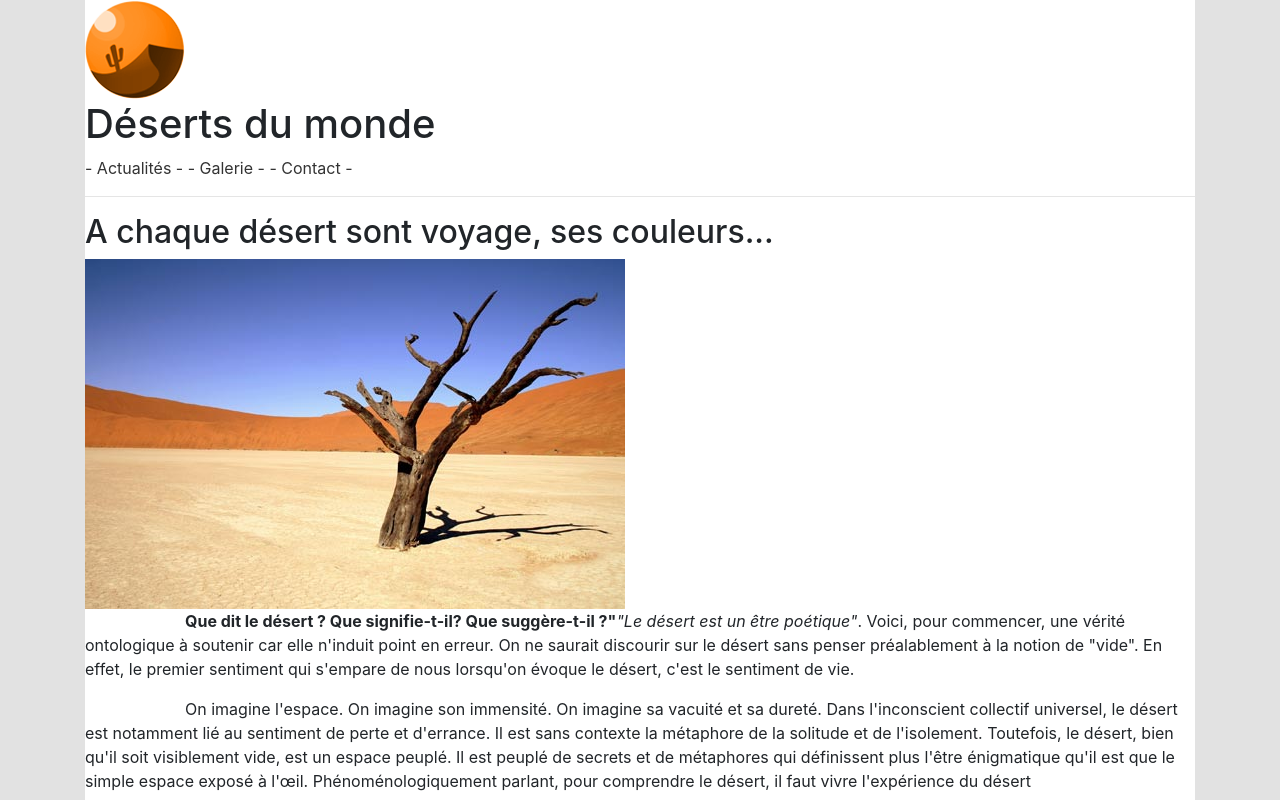
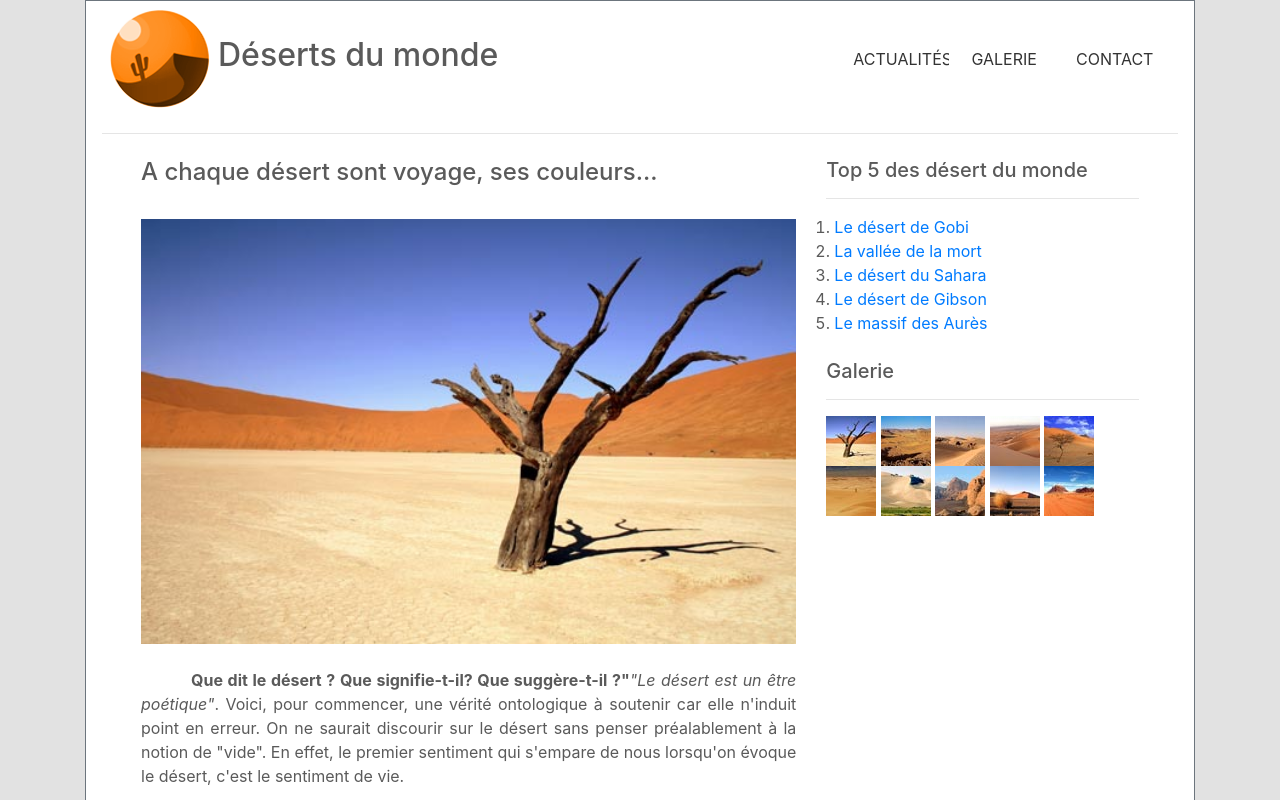
Before and after one commit to alexandre-ostacolpin/maquetteDESERT, a plain HTML site: page correction.html in a window 1280 px wide. Shown: the top 800 px of the page. Drawn offline with nearby package versions, Linux system fonts and the light colour scheme.

Commit message:
correction exo

```diff
--- a/correction.html
+++ b/correction.html
@@ -15,61 +15,73 @@
   </head>
   <body class="container">
     <!-- Début de page  -->
-    <div class="bg-white">
+
+    <div class="bg-white px-3 border border-secondary"><!-- px-3 padding axe horizontal -->
 
         <!-- ============================================================== -->
         <!-- Début contenu -->
         <!-- ============================================================== -->
-        <header>
-            <div>
-                <img src="img/logo.png" alt="Les déserts du monde">
+
+        <!-- d-lg-flex (display large flex) pour écran lg d'abord, puis justification et alignement -->
+        <header class="d-lg-flex justify-content-between align-items-center text-center">
+            <!-- idem pour la 1ère div -->
+            <!-- div logo h1 -->
+            <div class="d-lg-flex justify-content-between align-items-center">
+                <img src="img/logo.png" alt="Les déserts du monde" class="img-fluid m-2">
                 <h1>Déserts du monde</h1>
             </div><!-- Fin div -->
 
-            <nav class="">
-                <a href="#" class="">Actualités</a>
-                <a href="#" class="">Galerie</a>
-                <a href="#" class="">Contact</a>
+            <!-- Les enfants de la nav seront flex à partir de la tablette -->
+            <nav class="d-md-flex custom-width-50 p-2">
+                <!-- Les liens sont sur 12 colonnes puis sur 4 à partir de tablette -->
+                <a href="#" class="col-12 col-md-4 d-inline-block py-1 my-1 text-decoration-none text-uppercase">Actualités</a>
+                <a href="#" class="col-12 col-md-4 d-inline-block py-1 my-1 text-decoration-none text-uppercase">Galerie</a>
+                <a href="#" class="col-12 col-md-4 d-inline-block py-1 my-1 text-decoration-none text-uppercase">Contact</a>
             </nav>
+
         </header>
 
         <hr class="">
 
         <!-- Début main  -->
-        <main class="">
-            <section class="">
-                <h2 class="">A chaque désert sont voyage, ses couleurs...</h2>
+        <!-- Les enfants de main sont flex en lg -->
+        <main class="d-lg-flex my-4 px-4">
 
-                <img src="img/desert.jpg" alt="Un arbre dans le désert" class="img-fluid">
+            <section class="col-lg-8">
+                <h2 class="text-left">A chaque désert sont voyage, ses couleurs...</h2>
+                <!-- w-100 img la taille du parent -->
+                <img src="img/desert.jpg" alt="Un arbre dans le désert" class="img-fluid my-4 w-100">
 
-                <p><strong>Que dit le désert ? Que signifie-t-il? Que suggère-t-il ?"</strong><em>"Le désert est un être poétique"</em>. Voici, pour commencer, une vérité ontologique à soutenir car elle n'induit point en erreur. On ne saurait discourir sur le désert sans penser préalablement à la notion de "vide". En effet, le premier sentiment qui s'empare de nous lorsqu'on évoque le désert, c'est le sentiment de vie. </p>
+                <p class="text-justify"><strong>Que dit le désert ? Que signifie-t-il? Que suggère-t-il ?"</strong><em>"Le désert est un être poétique"</em>. Voici, pour commencer, une vérité ontologique à soutenir car elle n'induit point en erreur. On ne saurait discourir sur le désert sans penser préalablement à la notion de "vide". En effet, le premier sentiment qui s'empare de nous lorsqu'on évoque le désert, c'est le sentiment de vie. </p>
 
-                <p>On imagine l'espace. On imagine son immensité. On imagine sa vacuité et sa dureté. Dans l'inconscient collectif universel, le désert est notamment lié au sentiment de perte et d'errance. Il est sans contexte la métaphore de la solitude et de l'isolement. Toutefois, le désert, bien qu'il soit visiblement vide, est un espace peuplé. Il est peuplé de secrets et de métaphores qui définissent plus l'être énigmatique qu'il est que le simple espace exposé à l'œil. Phénoménologiquement parlant, pour comprendre le désert, il faut vivre l'expérience du désert</p>
+                <p class="text-justify">On imagine l'espace. On imagine son immensité. On imagine sa vacuité et sa dureté. Dans l'inconscient collectif universel, le désert est notamment lié au sentiment de perte et d'errance. Il est sans contexte la métaphore de la solitude et de l'isolement. Toutefois, le désert, bien qu'il soit visiblement vide, est un espace peuplé. Il est peuplé de secrets et de métaphores qui définissent plus l'être énigmatique qu'il est que le simple espace exposé à l'œil. Phénoménologiquement parlant, pour comprendre le désert, il faut vivre l'expérience du désert</p>
 
-                <p>Il faut entrer en télescopage avec lui afin d'en déduire le sens et la signification. En principe, nulle présence (humaine ou autre) ne peut prétendre signifier intrinsèquement. Toute signification, toute connaissance est une expérience. Ainsi, la signification est-elle plutôt extrinsèque. elle émane d'une expérience externe exercée librement par l'autre sur le même. Dans cette perspective, le désert, objet de réflexion, est à considérer comme étant un livre un texte à draguer, à séduire inlassablement afin de gagner sa confiance, son intimité et sa foi. Il faut y voir un "visage", "le commencement même de la philosophie"(Emmanuel Lévinas, <em>Entre nous,</em> grasset et Fasquelle, 1991.) En fait le désert s'expose au regard comme s'il s'agissait d'un visage, l'épreuve de l'infini. </p>
+                <p class="text-justify">Il faut entrer en télescopage avec lui afin d'en déduire le sens et la signification. En principe, nulle présence (humaine ou autre) ne peut prétendre signifier intrinsèquement. Toute signification, toute connaissance est une expérience. Ainsi, la signification est-elle plutôt extrinsèque. elle émane d'une expérience externe exercée librement par l'autre sur le même. Dans cette perspective, le désert, objet de réflexion, est à considérer comme étant un livre un texte à draguer, à séduire inlassablement afin de gagner sa confiance, son intimité et sa foi. Il faut y voir un "visage", "le commencement même de la philosophie"(Emmanuel Lévinas, <em>Entre nous,</em> grasset et Fasquelle, 1991.) En fait le désert s'expose au regard comme s'il s'agissait d'un visage, l'épreuve de l'infini. </p>
 
             </section>
 
             <!-- Début section latérale droite  -->
             <!-- Aside se masque en mode mobile avec d-none, et s'affiche à partir du mode tablette avec d-md-block -->
-            <aside class="d-none">
-                <hr class="">
+            <aside class="col-lg-4 d-none d-md-block">
+                <hr class="d-lg-none">
 
                 <div class="row">
-                    <div class="col">
-                        <h3 class="">Top 5 des désert du monde</h3>
-                        <ol class="">
-                            <li>Le désert de Gobi</li>
-                            <li>La vallée de la mort</li>
-                            <li>Le désert du Sahara</li>
-                            <li>Le désert de Gibson</li>
-                            <li>Le massif des Aurès</li>
+                    <!-- Les 2 col de la row aside on des comportements différents en md et lg -->
+                    <div class="col-md-6 col-lg-12">
+                        <h3 class="text-left">Top 5 des désert du monde</h3>
+                        <hr>
+                        <ol class="pl-2">
+                            <li><a href="#">Le désert de Gobi</a> </li>
+                            <li><a href="#">La vallée de la mort</a></li>
+                            <li><a href="#">Le désert du Sahara</a> </li>
+                            <li><a href="#">Le désert de Gibson</a> </li>
+                            <li><a href="#">Le massif des Aurès</a> </li>
                         </ol>
                     </div><!-- Fin col row aside -->
 
-                    <div class="col">
-                        <h3 class="">Galerie</h3>
-                        <hr class="">
+                    <div class="col-md-6 col-lg-12">
+                        <h3 class="text-left mt-2">Galerie</h3>
+                        <hr>
                         <img src="img/vignette1.jpg" alt="Désert du monde" class="img-fluid">
                         <img src="img/vignette2.jpg" alt="Désert du monde" class="img-fluid">
                         <img src="img/vignette3.jpg" alt="Désert du monde" class="img-fluid">
@@ -87,9 +99,9 @@
             </aside>
         </main>
 
-        <footer class="">
+        <footer class="text-center mt-2">
             <hr>
-            <p>&#169; 2021 - Les déserts du monde</p>
+            <p class="py-4">&#169; 2021 - Les déserts du monde</p>
         </footer>
     </div><!-- Fin div principal -->
 
--- a/css/styleCorrection.css
+++ b/css/styleCorrection.css
@@ -3,6 +3,7 @@
 
 body {
     background-color: #e2e2e2;
+    color: rgb(90, 90, 90);
 }
 
 /* img {
@@ -15,22 +16,35 @@ nav > a {
     color: #333;
 }
 
-nav > a::before,
+/* nav > a::before,
 nav > a::after {
     content: " - ";
-}
+} */
 
 /* Paragraphe */
 /* Pour faire un alinéa  */
-section > p::before {
+/* section > p::before {
     content: "";
     padding-left: 50px;
-}
+} */
 
 section > p {
     text-indent: 50px;
 }
 
+/* titre de la page */
+
+h1 {
+    font-size: 2em;
+}
+
+h2 {
+    font-size: 1.5em;
+}
+
+h3 {
+    font-size: 1.25em;
+}
 
 /* Règles média queries */
 
```
